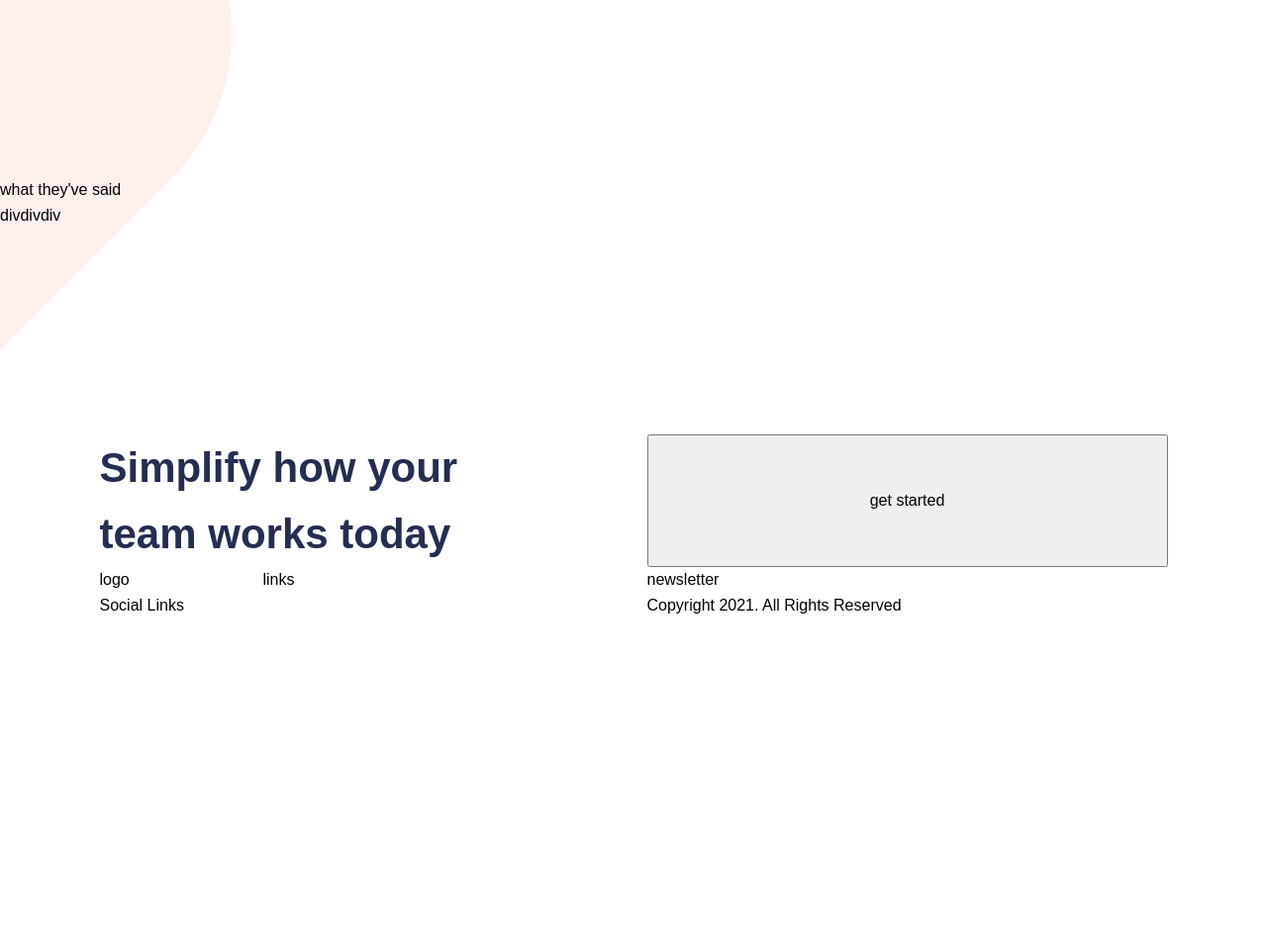
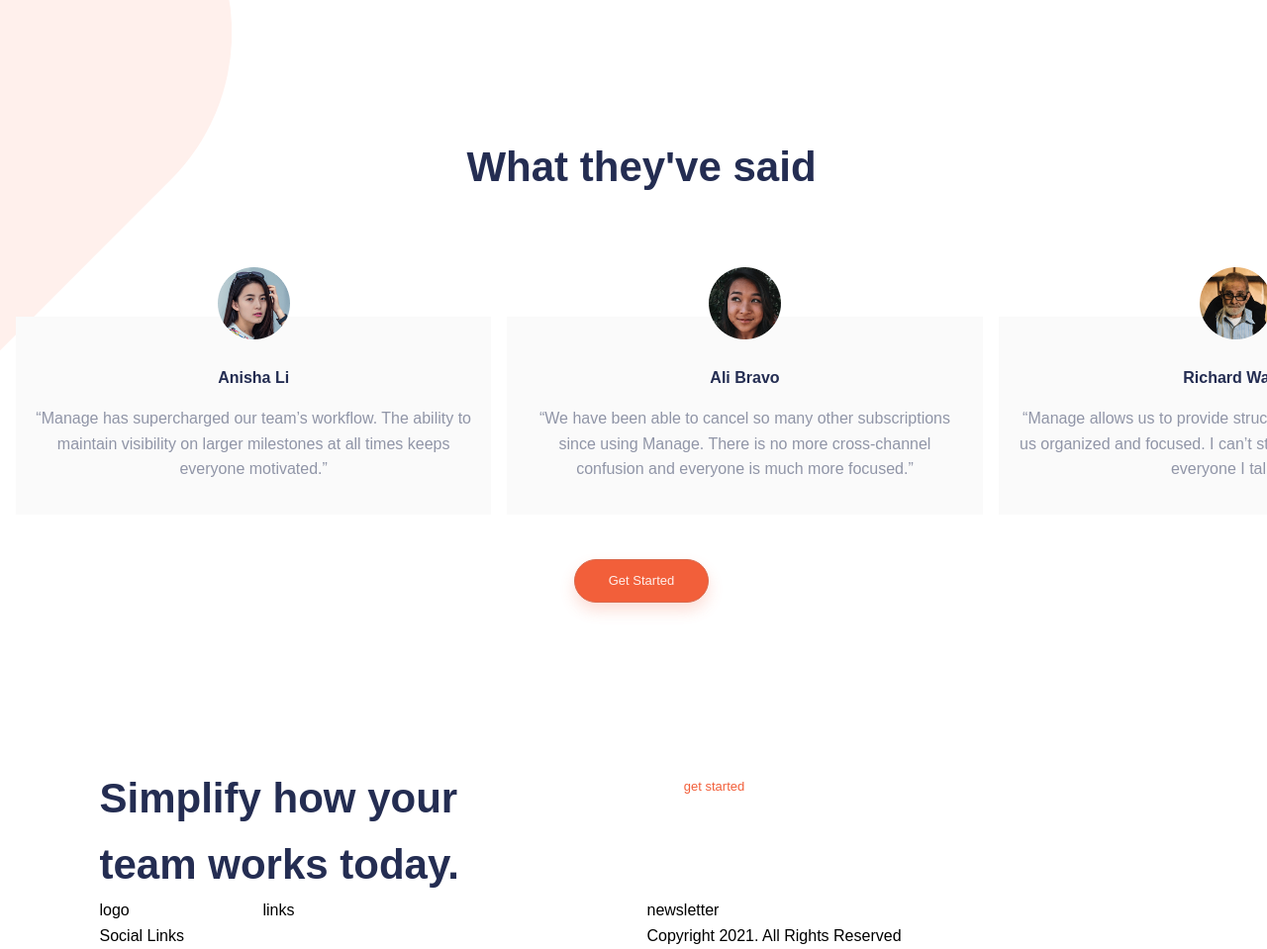
Before and after one commit to isy-creates/fe-manage-landing-page, a website: page index.html in a window 1280 px wide. Shown: the part 1388-2347 px from the top of the page at 99% size. Before the commit the page ends 2012 px from the top, so only its background shows below. Drawn offline with Linux system fonts and the light colour scheme; a web font is replaced by a local one.

Commit message:
finished testimonial section

```diff
--- a/index.html
+++ b/index.html
@@ -27,7 +27,7 @@
     </nav>
     <button class="navigation__button button button--primary">Get Started</button>
   </header>
-  <main>
+  <main class="main-content">
     <section class="hero section has-grid with-large-container pill pill__top">
       <div class="hero__illustration">
         <img src="src/images/illustration-intro.svg" alt="Bild" class="">
@@ -60,15 +60,51 @@
       </ol>
        </section>
 
-    <section class="section">
-      <div>what they've said</div>
-      <div>divdivdiv</div>
+    <section class="section testimonial">
+      <h3>What they've said</h3>
+      <div class="testimonial__list">
+        <div class="card">
+          <img src="src/images/avatar-anisha.png" alt="Anisha Li" class="card__image">
+          <div class="card__quoteblock">
+            <p class="card__name">Anisha Li</p>
+            <p class="card__quote">“Manage has supercharged our team’s workflow. The ability to maintain visibility on larger milestones at all times keeps everyone motivated.”</p>
+          </div>
+        </div>
+        <div class="card">
+          <img src="src/images/avatar-ali.png" alt="Ali Bravo" class="card__image">
+          <div class="card__quoteblock">
+            <p class="card__name">Ali Bravo</p>
+            <p class="card__quote">“We have been able to cancel so many other subscriptions since using Manage. There is no more cross-channel confusion and everyone is much more focused.”</p>
+          </div>
+        </div>
+        <div class="card">
+          <img src="src/images/avatar-richard.png" alt="Richard Watts" class="card__image">
+          <div class="card__quoteblock">
+            <p class="card__name">Richard Watts</p>
+            <p class="card__quote">“Manage allows us to provide structure and process. It keeps us organized and focused. I can’t stop recommending them to everyone I talk to!”</p>
+          </div>
+        </div>
+        <div class="card">
+          <img src="src/images/avatar-shanai.png" alt="Shanai Gough" class="card__image">
+          <div class="card__quoteblock">
+            <p class="card__name">Shanai Gough</p>
+            <p class="card__quote">“Their software allows us to track, manage and collaborate on our projects from anywhere. It keeps the whole team in-sync without being intrusive.”</p>
+          </div>
+        </div>
+      </div>
+      <div class="dot-navigation">
+        <div class="dot active"></div>
+        <div class="dot"></div>
+        <div class="dot"></div>
+        <div class="dot"></div>
+      </div>
+      <button class="testimonial__button button button--primary">Get Started</button>
     </section>
   </main>
   <footer>
     <div class="cta-space has-grid with-large-container">
-      <h3>Simplify how your team works today</h3>
-      <button class="cta">get started</button>
+      <h3>Simplify how your team works today.</h3>
+      <button class="cta-space__button button button--secondary">get started</button>
     </div>
     <div class="footer with-large-container">
       <div class="footer__newsletter">newsletter</div>
@@ -84,32 +120,7 @@
   <!-- Pricing
 
 
-  03
 
-
-
-  What they’ve said
-
-  Anisha Li
-  “Manage has supercharged our team’s workflow. The ability to maintain
-  visibility on larger milestones at all times keeps everyone motivated.”
-
-  Ali Bravo
-  “We have been able to cancel so many other subscriptions since using
-  Manage. There is no more cross-channel confusion and everyone is much
-  more focused.”
-
-  Richard Watts
-  “Manage allows us to provide structure and process. It keeps us organized
-  and focused. I can’t stop recommending them to everyone I talk to!”
-
-  Shanai Gough
-  “Their software allows us to track, manage and collaborate on our projects
-  from anywhere. It keeps the whole team in-sync without being intrusive.”
-
-  Get Started
-
-  Simplify how your team works today.
   Get Started
 
   Home
--- a/src/styles/abstracts/_variables.scss
+++ b/src/styles/abstracts/_variables.scss
@@ -76,4 +76,4 @@ $line-color:                        $background-color;
 $box-shadow:                        0 1px 3px 0 rgba(0, 0, 0, .1);
 
 
-$card-background:                   #ffffff;
+$card-background:                   $secondary-light-color;
--- a/src/styles/components/_card.scss
+++ b/src/styles/components/_card.scss
@@ -5,13 +5,50 @@
 // =============================================================================
 
 .card {
-  background-color: $card-background;
-  @include border-radius();
-  box-shadow: $box-shadow;
-  border: 1px solid $line-color;
-  padding: $size-m;
 
-  &--height {
-    height: rem(658px);
+  display: grid;
+  grid-template-rows: repeat(2, 1fr) 3fr;
+  justify-items: center;
+  margin-bottom:rem(25);
+
+  width: 100%;
+  max-width: 38%;
+
+  @include change-at('tablet') {
+    margin: 0 0 rem(25);
   }
+
+  &:not(:last-of-type) {
+    margin-right: rem(16);
+  }
+
+  &__image {
+    grid-row: 1 / span 2;
+    grid-column: 1;
+    max-height: rem(73px);
+    width: auto;
+    z-index: 1;
+  }
+
+  &__quoteblock {
+    grid-row: 2 / span 2;
+    grid-column: 1;
+    padding: rem(49) rem(20) rem(33);
+
+    background-color: $card-background;
+    color: $headline-color;
+  }
+
+  &__name {
+    font-weight: 700;
+    font-size: rem(16);
+    margin-bottom: rem(16);
+    text-align: center;
+  }
+
+  &__quote {
+    color: $text-color;
+    text-align: center;
+  }
+
 }
--- /dev/null
+++ b/src/styles/components/_dot-navigation.scss
@@ -0,0 +1,25 @@
+.dot-navigation {
+
+  display: flex;
+  justify-content: center;
+
+  @include change-at('tablet') {
+    display: none;
+  }
+
+
+  .dot {
+    height: 9px;
+    width: 9px;
+    border: 2px solid $primary-color;
+    border-radius: 50%;
+
+    &.active {
+      background-color: $primary-color;
+    }
+
+    &:not(:last-of-type) {
+      margin-right: 3px;
+    }
+  }
+}
--- a/src/styles/global/_base.scss
+++ b/src/styles/global/_base.scss
@@ -1,3 +1,7 @@
 body {
   overflow-x: hidden;
 }
+
+.main-content {
+  min-width: 0; //to prevent grid-blowout
+}
--- a/src/styles/grid/_flex.scss
+++ b/src/styles/grid/_flex.scss
@@ -15,5 +15,5 @@
 @mixin flexbox-space-between-baseline {
   @extend %display-flex;
   justify-content: space-between;
-  align-items: center;
+  align-items: baseline;
 }
--- a/src/styles/layout/_index.scss
+++ b/src/styles/layout/_index.scss
@@ -1,7 +1,43 @@
 .difference {
   &__intro {
     margin-bottom: rem(56px);
-
-
   }
 }
+
+.testimonial {
+
+  padding: rem(47) rem(16);
+
+  @include change-at('tablet') {
+    padding-right: 0;
+  }
+
+  h3 {
+    margin-bottom: rem(67);
+    text-align: center;
+  }
+
+  &__list {
+    display: flex;
+    overflow-x: auto;
+    cursor: grab;
+    -webkit-overflow-scrolling: touch;
+
+    &::-webkit-scrollbar {
+      display: none;
+    }
+
+    & > * {
+      flex-shrink: 0;
+    }
+  }
+
+  &__button {
+    margin: rem(46) auto 0;
+    display: block;
+
+    @include change-at('tablet') {
+      margin-top: rem(20);
+    }
+  }
+}
--- a/src/styles/main.scss
+++ b/src/styles/main.scss
@@ -36,6 +36,7 @@
 @import 'components/hero';
 @import 'components/list';
 @import 'components/pill';
+@import 'components/dot-navigation';
 
 //Layout Parts
 // =============================================================================
```
Also changed, not shown: dist/css/main.css.
